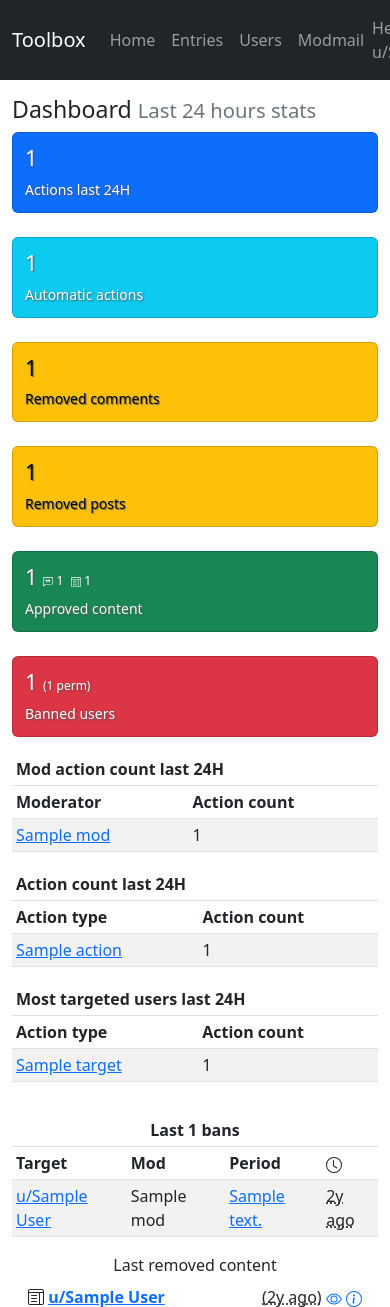
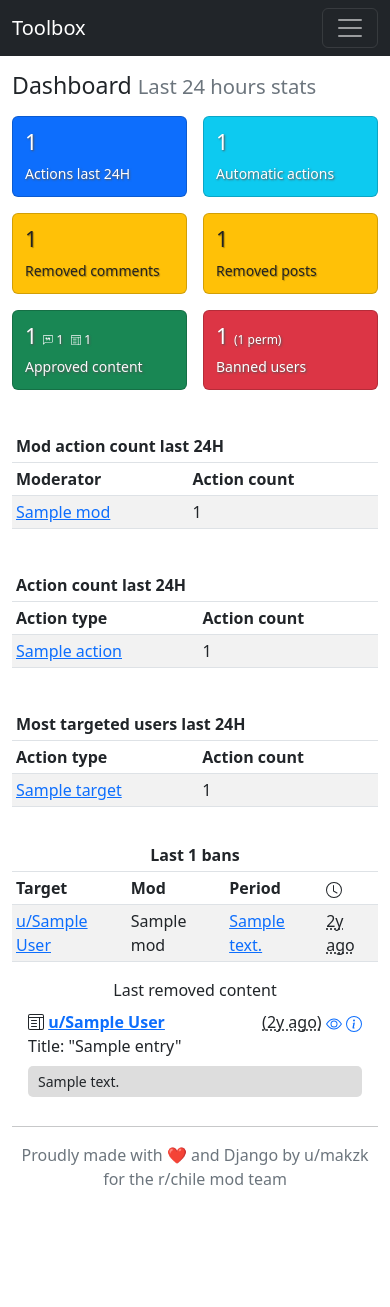
Before and after one commit to rchile/mod-toolbox, a Django app: template toolbox/templates/home.html in a window 390 px wide; the page is wider, and only the part inside the window is pictured. Shown: the top 1307 px of that part. After the commit the page ends 1185 px from the top of that part, so only its background shows below. Run offline with Django 3.2, Linux system fonts and the light colour scheme; the template is opened without the code that fills it: most values are stand-ins (such as "Sample title", 1, 10 or a date in 2020); some libraries are stand-ins or nearby versions.

Commit message:
Responsive web fixes

```diff
--- a/toolbox/templates/base/master.html
+++ b/toolbox/templates/base/master.html
@@ -9,6 +9,9 @@
         integrity="sha512-CpIKUSyh9QX2+zSdfGP+eWLx23C8Dj9/XmHjZY2uDtfkdLGo0uY12jgcnkX9vXOgYajEKb/jiw67EYm+kBf+6g=="
         crossorigin="anonymous" referrerpolicy="no-referrer" />
     <link rel="stylesheet" href="{% static 'style.css' %}">
+    <script src="https://cdnjs.cloudflare.com/ajax/libs/bootstrap/5.2.2/js/bootstrap.min.js"
+        integrity="sha512-5BqtYqlWfJemW5+v+TZUs22uigI8tXeVah5S/1Z6qBLVO7gakAOtkOzUtgq6dsIo5c0NJdmGPs0H9I+2OHUHVQ=="
+        crossorigin="anonymous" referrerpolicy="no-referrer"></script>
     {% block head %}{% endblock %}
 </head>
 <body>
--- a/toolbox/templates/base/navbar.html
+++ b/toolbox/templates/base/navbar.html
@@ -1,6 +1,11 @@
-<nav class="navbar navbar-expand navbar-dark bg-dark">
+<nav class="navbar navbar-expand-md navbar-dark bg-dark">
     <div class="container-fluid">
         <a class="navbar-brand" href="{% url 'home' %}">Toolbox</a>
+        <button class="navbar-toggler" type="button" data-bs-toggle="collapse" data-bs-target="#navbar"
+            aria-controls="navbar" aria-expanded="false" aria-label="Toggle navigation">
+            <span class="navbar-toggler-icon"></span>
+        </button>
+        <div class="collapse navbar-collapse" id="navbar">
             <ul class="navbar-nav me-auto">
                 <li class="nav-item">
                     <a class="nav-link" href="{% url 'home' %}">Home</a>
@@ -24,4 +29,5 @@
                 </li>
             </ul>
         </div>
+    </div>
 </nav>
--- a/toolbox/templates/entries.html
+++ b/toolbox/templates/entries.html
@@ -1,7 +1,7 @@
 {% extends 'base/master.html' %}
 {% block pagename %}Entries{% endblock %}
 {% block content %}
-    <form action="{% url 'entries' %}" class="row row-cols-lg-auto justify-content-center align-items-center mb-3">
+    <form action="{% url 'entries' %}" class="row row-cols-lg-auto justify-content-center align-items-center mb-3 g-2">
         <div class="col-12">
             <div class="input-group">
                 <label class="input-group-text" id="fi-label-user" for="fi-user">User</label>
@@ -9,14 +9,14 @@
                     placeholder="ssources" aria-label="Username" aria-describedby="fi-label-user">
             </div>
         </div>
-        <div class="col-12">
+        <div class="col">
             <div class="input-group">
                 <label class="input-group-text" id="fi-label-mod" for="fi-mod">Mod</label>
                 <input type="text" class="form-control" id="fi-mod" name="mod" value="{{ filter_mod }}"
                     placeholder="makzk" aria-label="Username" aria-describedby="fi-label-mod">
             </div>
         </div>
-        <div class="col-12">
+        <div class="col">
             <div class="input-group">
                 <label class="input-group-text" id="fi-label-action" for="fi-action">Action</label>
                 <select name="action" class="form-control form-select mr-sm-2" id="fi-label-action" aria-label="Action" aria-describedby="fi-label-action">
--- a/toolbox/templates/home.html
+++ b/toolbox/templates/home.html
@@ -4,17 +4,17 @@
 {% block head %}
     <style>
     .card-body { padding: 12px; font-size: 14px }
-    .card { text-shadow: 1px 1px 1px #666 }
+    .card { text-shadow: 1px 1px 1px rgba(0, 0, 0, .3) }
     .card.text-light { text-shadow: 1px 1px 2px #555 }
-    .card a { color: #000 }
-    .card a:hover { text-decoration: none }
+    .card a { color: #222 }
     .text-light a { color: #fff }
+    #stats-24h { word-break: break-word }
     </style>
 {% endblock %}
 {% block content %}
     <h3>Dashboard <small class="text-muted">Last 24 hours stats</small></h3>
 
-    <div class="row row-cols-1 row-cols-md-6 g-4">
+    <div class="row row-cols-2 row-cols-md-6 pt-2 g-3">
         <div class="col">
             <div class="card bg-primary text-light">
                 <a href="{% url 'entries' %}" class="text-decoration-none">
@@ -74,8 +74,8 @@
         </div>
     </div>
 
-    <div class="row mt-3">
-    <div class="col-md-4">
+    <div id="stats-24h" class="row row-cols-1 row-cols-md-3 g-4 mt-3">
+        <div class="col">
             <table class="table table-striped table-sm">
             <thead>
                 <tr><th colspan="2" scope="colgroup">Mod action count last 24H</th></tr>
@@ -88,7 +88,7 @@
             </tbody>
             </table>
         </div>
-    <div class="col-md-4">
+        <div class="col">
             <table class="table table-striped table-sm">
             <thead>
                 <tr><th colspan="2" scope="colgroup">Action count last 24H</th></tr>
@@ -101,7 +101,7 @@
             </tbody>
             </table>
         </div>
-    <div class="col-md-4">
+        <div class="col">
             <table class="table table-striped table-sm">
             <thead>
                 <tr><th colspan="2" scope="colgroup">Most targeted users last 24H</th></tr>
```
Also changed, not shown: toolbox/templates/user.html (+3 -5 lines). Lines whose indentation alone changed are shown as unchanged.
